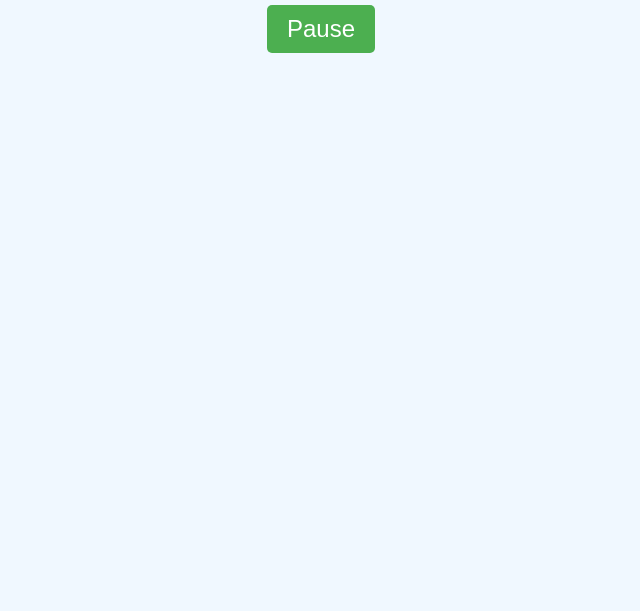
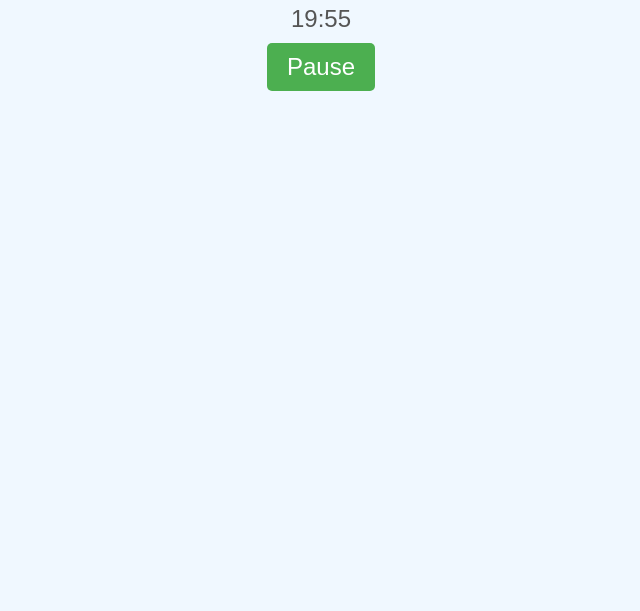
Before and after one commit to hanleymark/switchtimer, a plain HTML site: page index.html in a window 1280 px wide. Shown: the part 189-800 px from the top of the page, without its empty margins (319-959 px from the left). Drawn offline with Linux system fonts and the light colour scheme.

Commit message:
Update index.html

```diff
--- a/index.html
+++ b/index.html
@@ -19,6 +19,11 @@
             font-size: 2em;
             margin: 20px 0;
         }
+        .timer {
+            font-size: 1.5em;
+            color: #555;
+            margin: 10px 0;
+        }
         .pause-button {
             font-size: 1.5em;
             padding: 10px 20px;
@@ -36,21 +41,37 @@
 <body>
     <h1>🎮 Switch Timer 🎮</h1>
     <div class="turn" id="turn">Noah's turn on the Switch ⏳</div>
+    <div class="timer" id="countdown">20:00</div>
     <button class="pause-button" id="pauseButton">Pause</button>
 
     <script>
         const turnDisplay = document.getElementById('turn');
+        const countdownDisplay = document.getElementById('countdown');
         const pauseButton = document.getElementById('pauseButton');
 
         let isPaused = false;
         let isNoahsTurn = true;
+        let remainingTime = 20 * 60; // 20 minutes in seconds
 
-        const updateTurn = () => {
+        const formatTime = (seconds) => {
+            const minutes = Math.floor(seconds / 60);
+            const secs = seconds % 60;
+            return `${String(minutes).padStart(2, '0')}:${String(secs).padStart(2, '0')}`;
+        };
+
+        const updateCountdown = () => {
             if (!isPaused) {
-                isNoahsTurn = !isNoahsTurn;
-                turnDisplay.textContent = isNoahsTurn
-                    ? "Noah's turn on the Switch ⏳"
-                    : "Sam's turn on the Switch 🎮";
+                if (remainingTime > 0) {
+                    remainingTime--;
+                    countdownDisplay.textContent = formatTime(remainingTime);
+                } else {
+                    // Switch turns when time is up
+                    isNoahsTurn = !isNoahsTurn;
+                    remainingTime = 20 * 60; // Reset time for the next turn
+                    turnDisplay.textContent = isNoahsTurn
+                        ? "Noah's turn on the Switch ⏳"
+                        : "Sam's turn on the Switch 🎮";
+                }
             }
         };
 
@@ -59,8 +80,8 @@
             pauseButton.textContent = isPaused ? 'Resume' : 'Pause';
         };
 
-        // Set the interval to 20 minutes (20 * 60 * 1000 ms)
-        setInterval(updateTurn, 20 * 60 * 1000);
+        // Update the countdown every second
+        setInterval(updateCountdown, 1000);
 
         // Attach event listener to the pause button
         pauseButton.addEventListener('click', togglePause);
```
